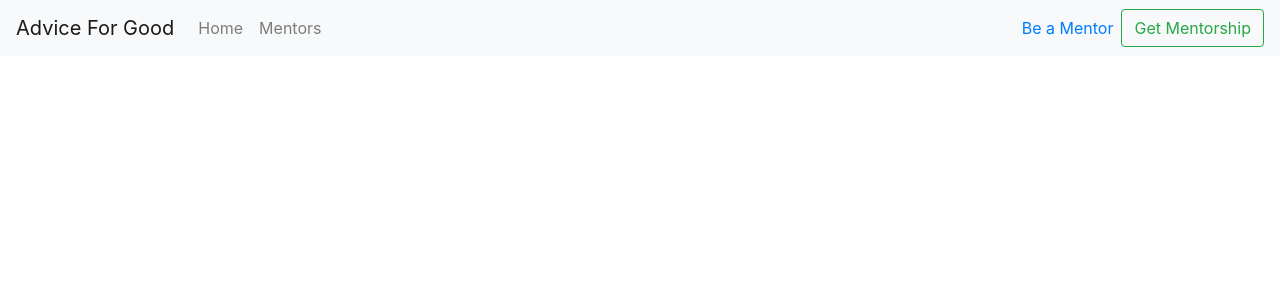
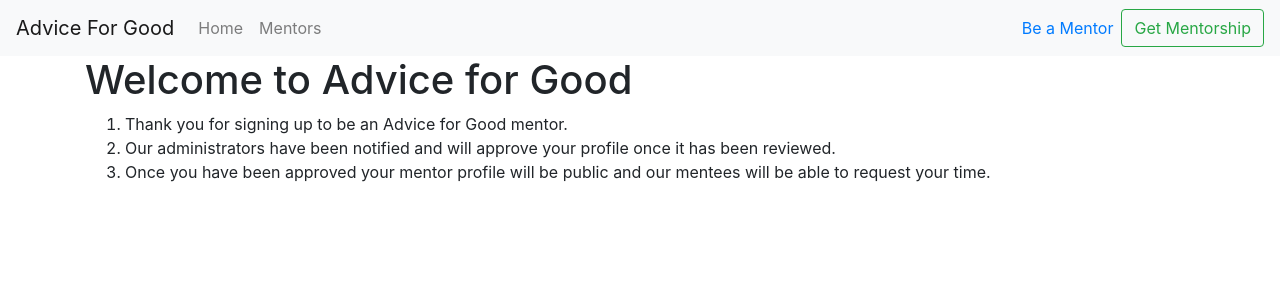
Before and after one commit to itsthechad/adviceforgood, a React (Create React App) app: page /mentor-apply-confirmation in a window 1280 px wide. Shown: the top 300 px of the page. Built offline with nearby package versions, Linux system fonts and the light colour scheme.

Commit message:
Redirect user to mentor application confirmation page after they successfully submit the mentor form

```diff
--- a/src/App.js
+++ b/src/App.js
@@ -9,6 +9,7 @@ import MenteeSignup from './pages/MenteeSignup';
 import MentorApply from './pages/MentorApply';
 import Mentor from './pages/Mentor';
 import MenteeSignupConfirmation from './pages/MenteeSignupConfirmation';
+import MentorApplyConfirmation from './pages/MentorApplyConfirmation';
 
 export default class App extends Component {
     render() {
@@ -22,6 +23,7 @@ export default class App extends Component {
                     <Route exact path="/signup" component={ MenteeSignup } />
                     <Route exact path="/mentor-apply" component={ MentorApply } />
                     <Route exact path="/signup-confirmation" component={ MenteeSignupConfirmation } />
+                    <Route exact path="/mentor-apply-confirmation" component={ MentorApplyConfirmation } />
                 </Switch>
             </div>
         );
--- a/src/pages/MentorApply.js
+++ b/src/pages/MentorApply.js
@@ -1,6 +1,7 @@
 import React, { Component } from 'react';
 import classnames from 'classnames';
 import { Editor, EditorState, convertToRaw } from 'draft-js';
+import { Redirect } from 'react-router';
 
 // Components
 import Page from '../components/Page';
@@ -22,6 +23,7 @@ export default class MentorApply extends Component {
             title: '',
             categories: [],
             descriptionEditorState: EditorState.createEmpty(),
+            applySuccess: false,
         };
 
         this.handleInputChange = this.handleInputChange.bind(this);
@@ -30,7 +32,11 @@ export default class MentorApply extends Component {
     }
 
     render() {
-        const { wasValidated, firstName, lastName, email, password, company, title, categories, descriptionEditorState } = this.state;
+        const { wasValidated, firstName, lastName, email, password, company, title, categories, descriptionEditorState, applySuccess } = this.state;
+
+        if (applySuccess) {
+            return <Redirect to="/mentor-apply-confirmation"/>;
+        }
 
         return (
             <Page>
@@ -255,14 +261,13 @@ export default class MentorApply extends Component {
         e.stopPropagation();
 
         if (this.form.checkValidity() === true) {
-            console.log('valid and submitting: ', { firstName, lastName, email, password, title, company, descriptionEditorState, categories });
             const filteredCategories = categories.reduce((res, category) => {
                 if (category.value) res.push(category.id);
                 return res;
             }, []);
             MentorService.createMentor({ firstName, lastName, email, password, title, company, categories: filteredCategories, descriptionEditorState })
             .then(() => {
-                console.log('Successfully created user');
+                this.setState({ applySuccess: true });
             });
         } else {
             this.setState({ wasValidated: true });
--- /dev/null
+++ b/src/pages/MentorApplyConfirmation.js
@@ -0,0 +1,20 @@
+import React, { Component } from 'react';
+import { Link } from 'react-router-dom';
+
+// Components
+import Page from '../components/Page';
+
+export default class MenteeSignupConfirmation extends Component {
+    render() {
+        return (
+            <Page>
+                <h1>Welcome to Advice for Good</h1>
+                <ol>
+                    <li>Thank you for signing up to be an Advice for Good mentor.</li>
+                    <li>Our administrators have been notified and will approve your profile once it has been reviewed.</li>
+                    <li>Once you have been approved your mentor profile will be public and our mentees will be able to request your time.</li>
+                </ol>
+            </Page>
+        );
+    }
+}
--- a/src/services/MentorService.js
+++ b/src/services/MentorService.js
@@ -141,8 +141,7 @@ export default class MentorService {
     static createMentor({ firstName, lastName, email, title, company, descriptionEditorState, categories, password }) {
         const descriptionRaw = JSON.stringify(convertToRaw(descriptionEditorState.getCurrentContent()));
         return ServiceWrapper.post('/users', {
-            data: {
-                type: 'MENTOR',
+            role: 'MENTOR',
             firstName,
             lastName,
             email,
@@ -151,7 +150,6 @@ export default class MentorService {
             categories,
             password,
             description: descriptionRaw,
-            },
         })
     }
 
```
Lines whose indentation alone changed are shown as unchanged.
